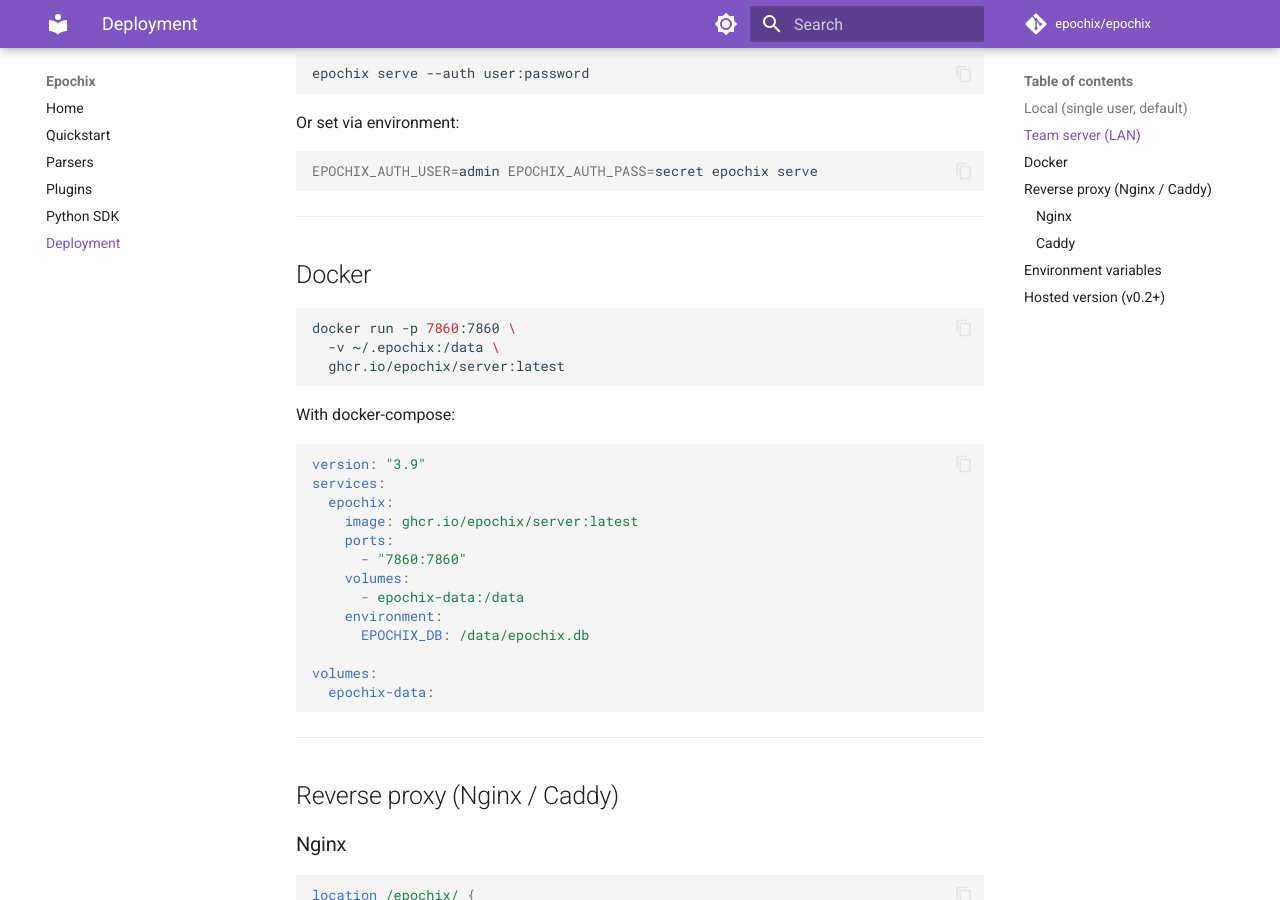
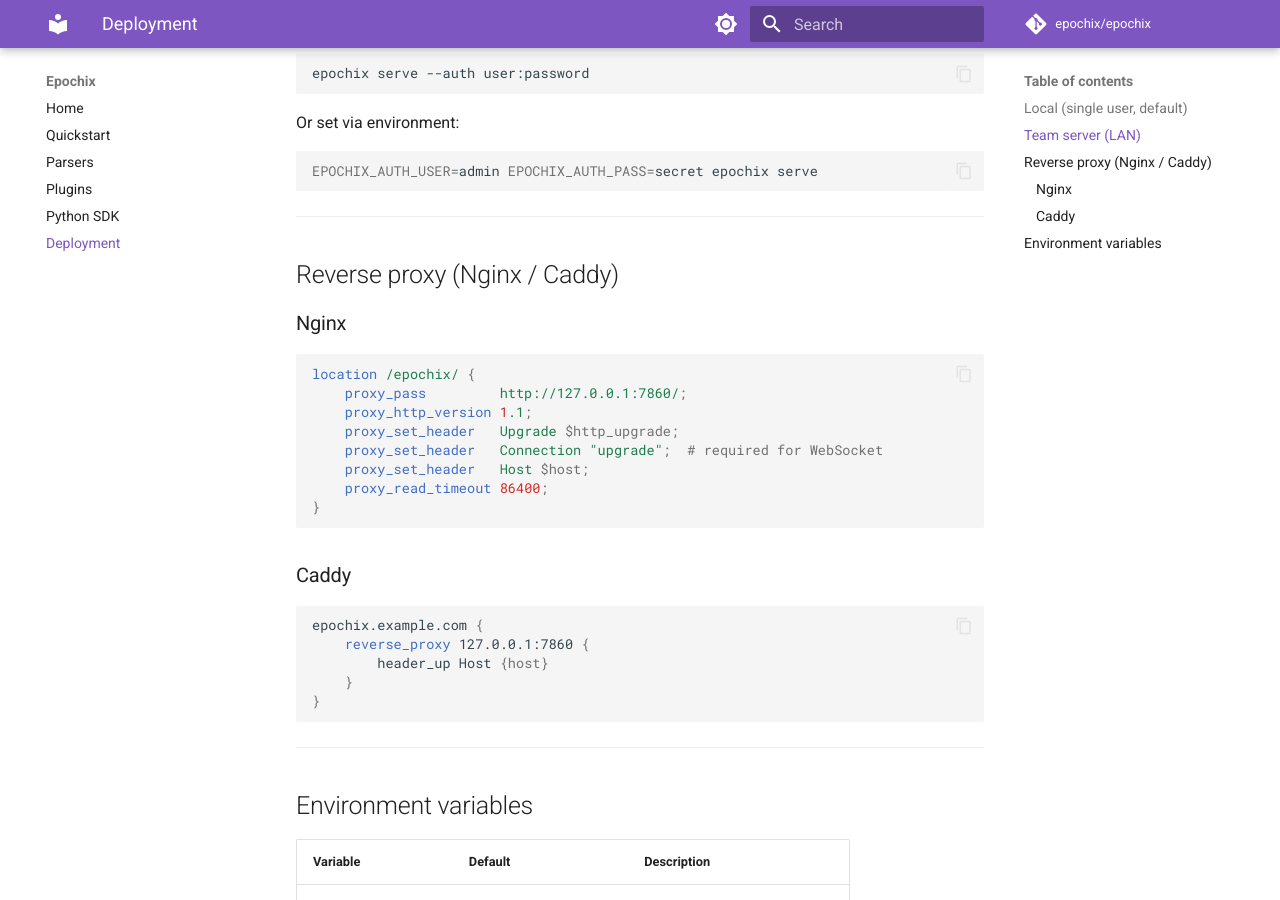
Before and after one commit to Epochix-dev/epochix, an MkDocs documentation site: the page built from docs/deployment.md, in a window 1280 px wide and 900 px high, scrolled down 651 px. Built offline with MkDocs 1.6.1 and Material for MkDocs 9.7.7, drawn with Linux system fonts in a browser that asks for light colours; comment, search, counter and statistics services are not loaded; some of the changed text lies outside the part shown.

Commit message:
refactor(scope): drop Docker distribution — Epochix is a library + extension
Epochix ships as exactly two artifacts: the Python library on PyPI and the
VS Code extension on the Marketplace / Open VSX. The Docker surface was
scaffold-era scope that outlived its rationale:

- docker-compose.yml wired up Redis/Postgres/Ollama for a "hosted mode"
  that was never implemented
- the GHCR image duplicated what `pip install epochix && epochix serve`
  already does for shared boxes, and the SSH ingester already covers the
  remote-GPU-box workflow

Removed: Dockerfile, docker-compose.yml, .dockerignore, the GHCR publish
job in release.yml, the README/docs Docker sections, and the stale
"Hosted version (v0.2+)" teaser in docs/deployment.md. The Makefile dev
target no longer requires docker-compose. SECURITY.md hardening advice
reworded from container volumes to plain filesystem terms.

Verified: all five workflows parse, mkdocs --strict green,
311 unit+integration tests pass.

````diff
--- a/docs/deployment.md
+++ b/docs/deployment.md
@@ -34,34 +34,6 @@
 
 ```bash
 EPOCHIX_AUTH_USER=admin EPOCHIX_AUTH_PASS=secret epochix serve
-```
-
----
-
-## Docker
-
-```bash
-docker run -p 7860:7860 \
-  -v ~/.epochix:/data \
-  ghcr.io/epochix/server:latest
-```
-
-With docker-compose:
-
-```yaml
-version: "3.9"
-services:
-  epochix:
-    image: ghcr.io/epochix/server:latest
-    ports:
-      - "7860:7860"
-    volumes:
-      - epochix-data:/data
-    environment:
-      EPOCHIX_DB: /data/epochix.db
-
-volumes:
-  epochix-data:
 ```
 
 ---
@@ -107,8 +79,3 @@
 | `EPOCHIX_LLM_KEY` | _(none)_ | OpenAI API key for LLM fallback |
 
 ---
-
-## Hosted version (v0.2+)
-
-A hosted version with shareable permalinks and team workspaces is planned
-for v0.2. See the [roadmap](https://github.com/epochix/epochix/blob/main/ARCHITECTURE.md#24-roadmap--milestones).
````
Also changed, not shown: CHANGELOG.md (+6 -9 lines), README.md (+0 -6 lines), SECURITY.md (+2 -1 lines), docker-compose.yml (deleted, +0 -47 lines), docs/index.md (+1 -1 lines), 4 other files.
